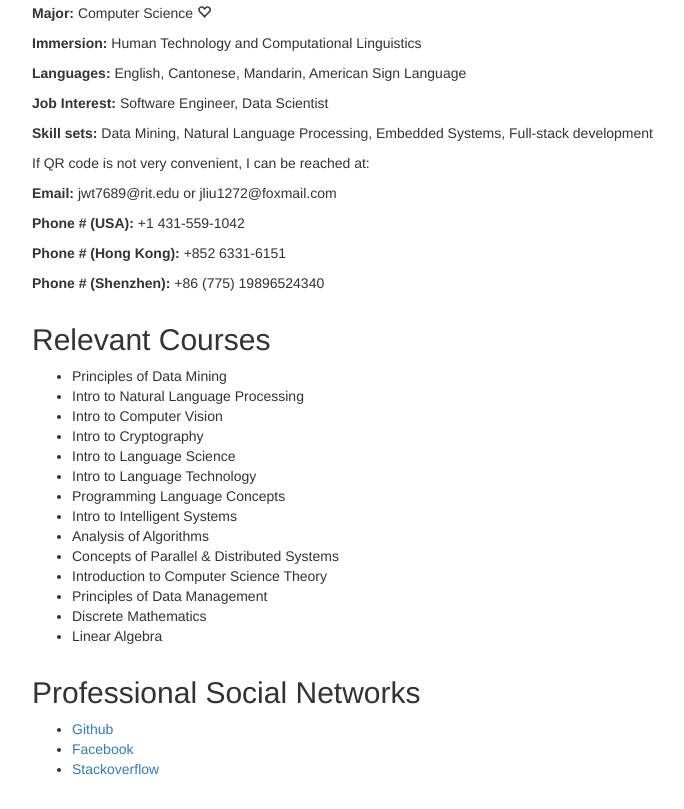
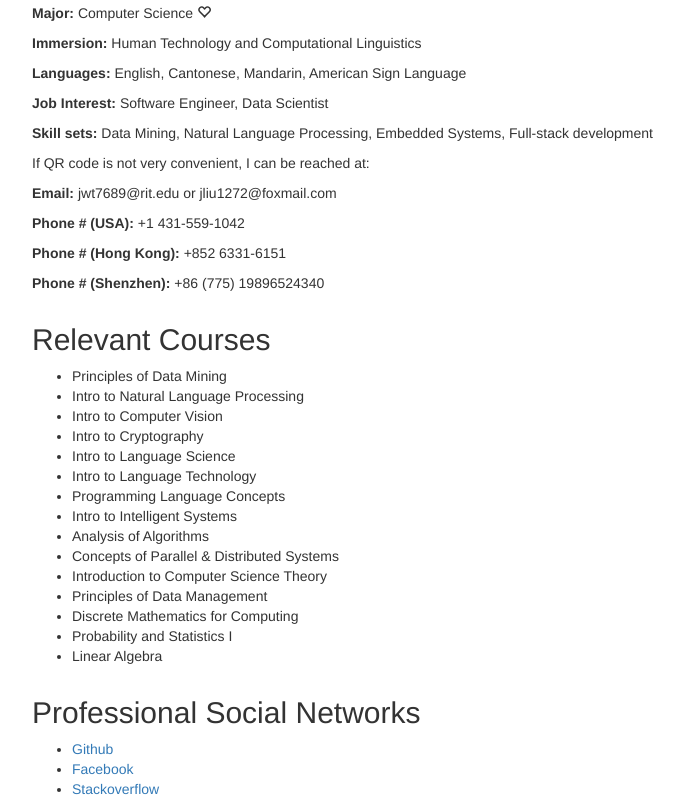
Before and after one commit to JLiu1272/CS-Personal-Site-Main, a plain HTML site: page index.html in a window 1280 px wide. Shown: the part 692-1501 px from the top of the page, without its empty margins (38-722 px from the left). Drawn offline with nearby package versions, Linux system fonts and the light colour scheme.

Commit message:
Added more courses

```diff
--- a/index.html
+++ b/index.html
@@ -93,7 +93,8 @@
 			<li>Concepts of Parallel & Distributed Systems</li>
 			<li>Introduction to Computer Science Theory</li>
 			<li>Principles of Data Management</li>
-			<li>Discrete Mathematics</li>
+			<li>Discrete Mathematics for Computing</li>
+			<li>Probability and Statistics I</li>
 			<li>Linear Algebra</li>
 		</ul>
 	</div>
```
